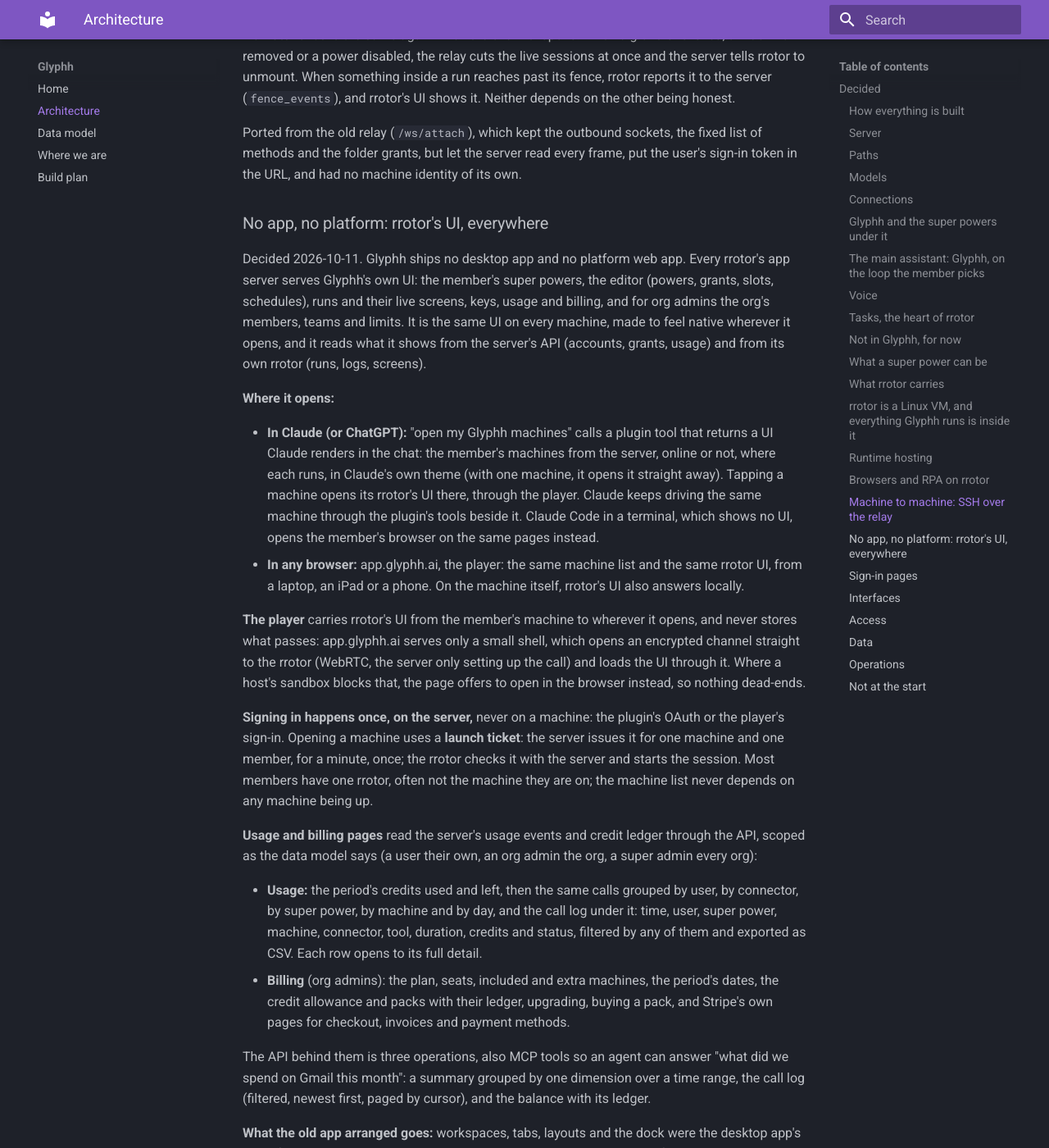
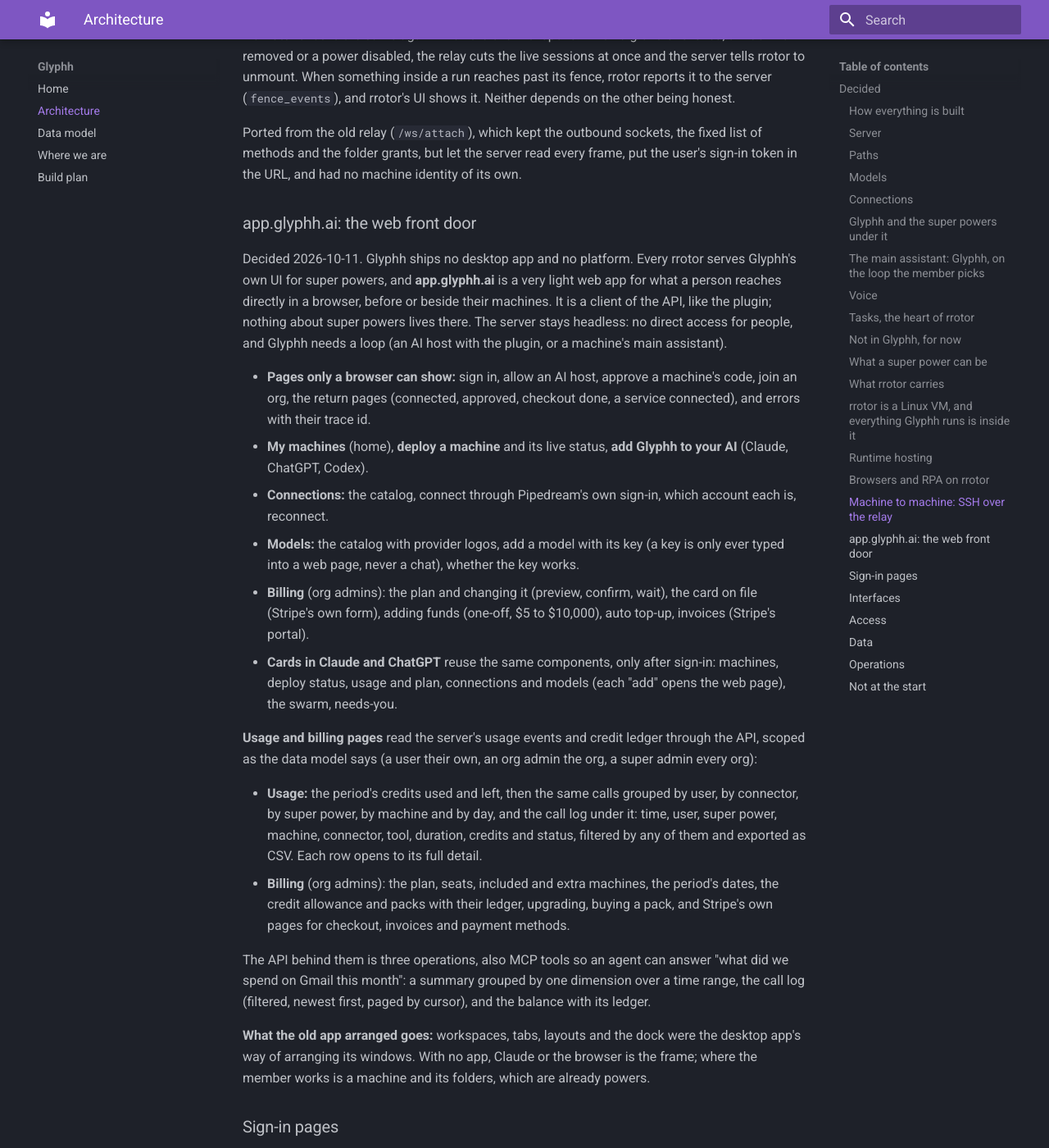
Before and after one commit to glyphh-ai/server, an MkDocs documentation site: the page built from docs/architecture.md, in a window 1280 px wide and 1400 px high, scrolled down 9596 px. Shown: the whole window at 82% size. Built offline with MkDocs 1.6.1 and Material for MkDocs 9.7.7, drawn with Linux system fonts in a browser that asks for light colours.

Commit message:
Billing as the old server had it, minus its bugs: one-off top-ups ($5 to $10,000), auto top-up made safe, payments settled by Stripe before credits land, the card on file for display, downgrades waiting for the period's end, grants and comped plans; connections and models show their state; app.glyphh.ai in the architecture with connections, models and billing
Co-Authored-By: Claude Opus 5.5 <noreply@anthropic.com>

```diff
--- a/docs/architecture.md
+++ b/docs/architecture.md
@@ -221,18 +221,16 @@ A member's machines reach each other, so from machine A they can watch machine B
 
 Ported from the old relay (`/ws/attach`), which kept the outbound sockets, the fixed list of methods and the folder grants, but let the server read every frame, put the user's sign-in token in the URL, and had no machine identity of its own.
 
-### No app, no platform: rrotor's UI, everywhere
+### app.glyphh.ai: the web front door
 
-Decided 2026-10-11. Glyphh ships no desktop app and no platform web app. Every rrotor's app server serves Glyphh's own UI: the member's super powers, the editor (powers, grants, slots, schedules), runs and their live screens, keys, usage and billing, and for org admins the org's members, teams and limits. It is the same UI on every machine, made to feel native wherever it opens, and it reads what it shows from the server's API (accounts, grants, usage) and from its own rrotor (runs, logs, screens).
+Decided 2026-10-11. Glyphh ships no desktop app and no platform. Every rrotor serves Glyphh's own UI for super powers, and **app.glyphh.ai** is a very light web app for what a person reaches directly in a browser, before or beside their machines. It is a client of the API, like the plugin; nothing about super powers lives there. The server stays headless: no direct access for people, and Glyphh needs a loop (an AI host with the plugin, or a machine's main assistant).
 
-**Where it opens:**
-
-- **In Claude (or ChatGPT):** "open my Glyphh machines" calls a plugin tool that returns a UI Claude renders in the chat: the member's machines from the server, online or not, where each runs, in Claude's own theme (with one machine, it opens it straight away). Tapping a machine opens its rrotor's UI there, through the player. Claude keeps driving the same machine through the plugin's tools beside it. Claude Code in a terminal, which shows no UI, opens the member's browser on the same pages instead.
-- **In any browser:** app.glyphh.ai, the player: the same machine list and the same rrotor UI, from a laptop, an iPad or a phone. On the machine itself, rrotor's UI also answers locally.
-
-**The player** carries rrotor's UI from the member's machine to wherever it opens, and never stores what passes: app.glyphh.ai serves only a small shell, which opens an encrypted channel straight to the rrotor (WebRTC, the server only setting up the call) and loads the UI through it. Where a host's sandbox blocks that, the page offers to open in the browser instead, so nothing dead-ends.
-
-**Signing in happens once, on the server,** never on a machine: the plugin's OAuth or the player's sign-in. Opening a machine uses a **launch ticket**: the server issues it for one machine and one member, for a minute, once; the rrotor checks it with the server and starts the session. Most members have one rrotor, often not the machine they are on; the machine list never depends on any machine being up.
+- **Pages only a browser can show:** sign in, allow an AI host, approve a machine's code, join an org, the return pages (connected, approved, checkout done, a service connected), and errors with their trace id.
+- **My machines** (home), **deploy a machine** and its live status, **add Glyphh to your AI** (Claude, ChatGPT, Codex).
+- **Connections:** the catalog, connect through Pipedream's own sign-in, which account each is, reconnect.
+- **Models:** the catalog with provider logos, add a model with its key (a key is only ever typed into a web page, never a chat), whether the key works.
+- **Billing** (org admins): the plan and changing it (preview, confirm, wait), the card on file (Stripe's own form), adding funds (one-off, $5 to $10,000), auto top-up, invoices (Stripe's portal).
+- **Cards in Claude and ChatGPT** reuse the same components, only after sign-in: machines, deploy status, usage and plan, connections and models (each "add" opens the web page), the swarm, needs-you.
 
 **Usage and billing pages** read the server's usage events and credit ledger through the API, scoped as the data model says (a user their own, an org admin the org, a super admin every org):
 
```
Also changed, not shown: docs/data-model.md (+59 -11 lines), docs/img/data-model.png.
